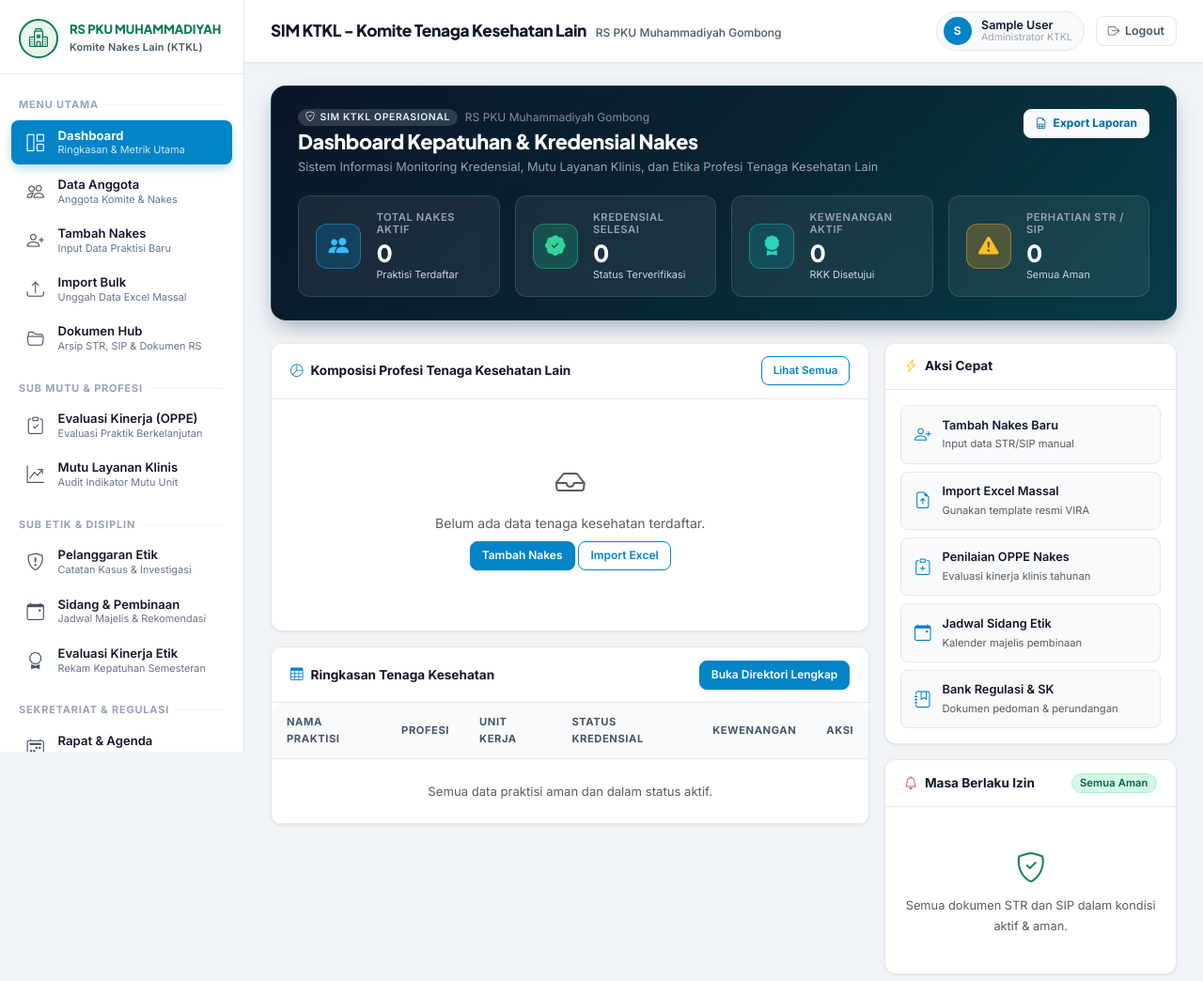
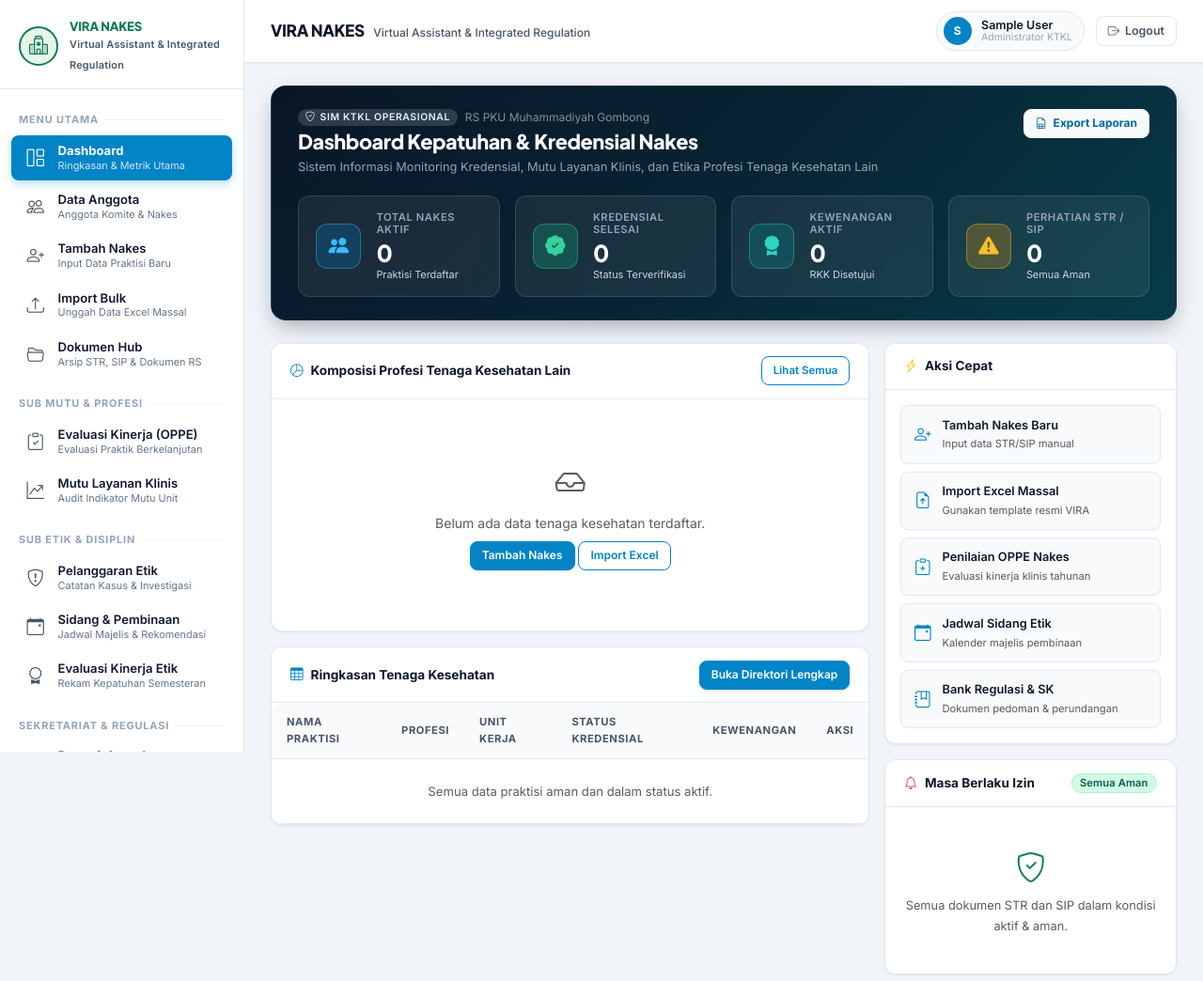
Before and after one commit to faishaltsq/sim-ktkl, a Django app: page / in a window 1280 px wide. Shown: the top 1044 px of the page at 94% size. Run offline with Django 5.2, Linux system fonts and the light colour scheme; the visitor is signed in with stand-in values (Sample User, id 1); data comes from the database, SQL or seed files in the repository; data that the repository does not hold is empty; some libraries are stand-ins or nearby versions.

Commit message:
text: ganti branding header & sidebar ke VIRA NAKES

```diff
--- a/templates/base.html
+++ b/templates/base.html
@@ -552,7 +552,7 @@
             <div class="sidebar-brand-logo" style="width:28px;height:28px;font-size:0.85rem;">
                 <i class="bi bi-hospital"></i>
             </div>
-            <span style="font-family:'Plus Jakarta Sans',sans-serif;font-weight:800;font-size:0.9rem;color:#0D7A53;">SIM KTKL</span>
+            <span style="font-family:'Plus Jakarta Sans',sans-serif;font-weight:800;font-size:0.9rem;color:#0D7A53;">VIRA NAKES</span>
         </div>
         <div class="user-avatar" style="width:28px;height:28px;border-radius:50%;background:var(--primary);color:#fff;display:flex;align-items:center;justify-content:center;font-weight:700;font-size:0.7rem;">
             {{ request.user.username|first|upper }}
@@ -567,8 +567,8 @@
                     <i class="bi bi-hospital"></i>
                 </div>
                 <div class="sidebar-brand-text">
-                    <h6>RS PKU MUHAMMADIYAH</h6>
-                    <small>Komite Nakes Lain (KTKL)</small>
+                    <h6>VIRA NAKES</h6>
+                    <small>Virtual Assistant &amp; Integrated Regulation</small>
                 </div>
             </div>
             <button type="button" class="btn-close text-reset" data-bs-dismiss="offcanvas"></button>
@@ -585,8 +585,8 @@
                 <i class="bi bi-hospital"></i>
             </div>
             <div class="sidebar-brand-text">
-                <h6>RS PKU MUHAMMADIYAH</h6>
-                <small>Komite Nakes Lain (KTKL)</small>
+                <h6>VIRA NAKES</h6>
+                <small>Virtual Assistant &amp; Integrated Regulation</small>
             </div>
         </div>
         {% include "includes/sidebar_nav.html" %}
@@ -597,8 +597,8 @@
         <!-- DESKTOP TOP BAR -->
         <header class="d-none d-md-flex top-bar">
             <div class="page-heading">
-                <h5>SIM KTKL - Komite Tenaga Kesehatan Lain</h5>
-                <small>RS PKU Muhammadiyah Gombong</small>
+                <h5>VIRA NAKES</h5>
+                <small>Virtual Assistant &amp; Integrated Regulation</small>
             </div>
             <div class="user-pill">
                 <div class="user-info">
```
